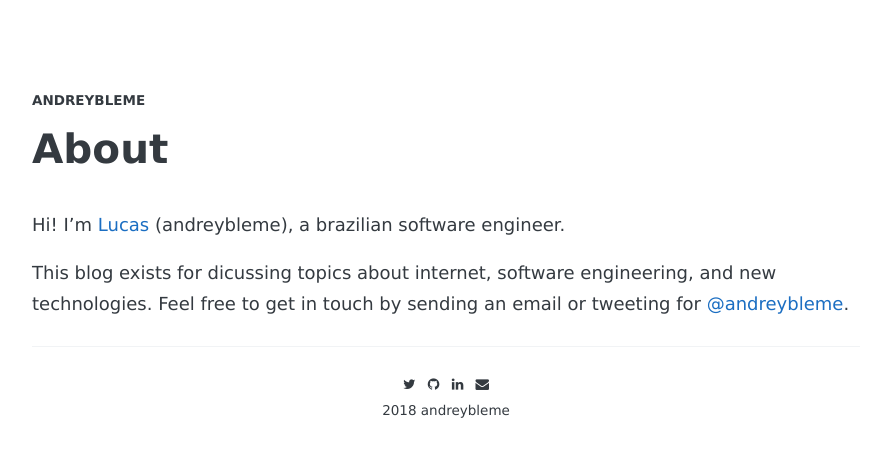
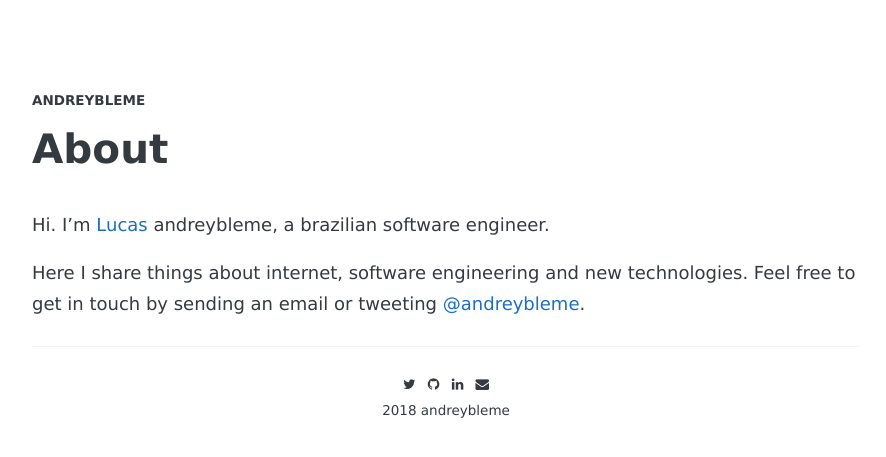
Before and after one commit to andreybleme/andreybleme.github.io, a Jekyll site: the page built from about.md, in a window 1280 px wide. Shown: the top 457 px of the page, without its empty margins (194-1080 px from the left). Built offline with Jekyll 4.4.1, drawn with Linux system fonts in a browser that asks for light colours; nearby versions of some CDN libraries; some web fonts are replaced.

Commit message:
changing about section

```diff
--- a/about.md
+++ b/about.md
@@ -3,6 +3,6 @@ title: About
 permalink: /about/
 ---
 
-Hi! I'm [Lucas](https://www.linkedin.com/in/andreybleme/) (andreybleme), a brazilian software engineer.
+Hi. I'm [Lucas](https://www.linkedin.com/in/andreybleme/) andreybleme, a brazilian software engineer.
 
-This blog exists for dicussing topics about internet, software engineering, and new technologies. Feel free to get in touch by sending an email or tweeting for [@andreybleme](https://twitter.com/andreybleme).
+Here I share things about internet, software engineering and new technologies. Feel free to get in touch by sending an email or tweeting [@andreybleme](https://twitter.com/andreybleme).
```
